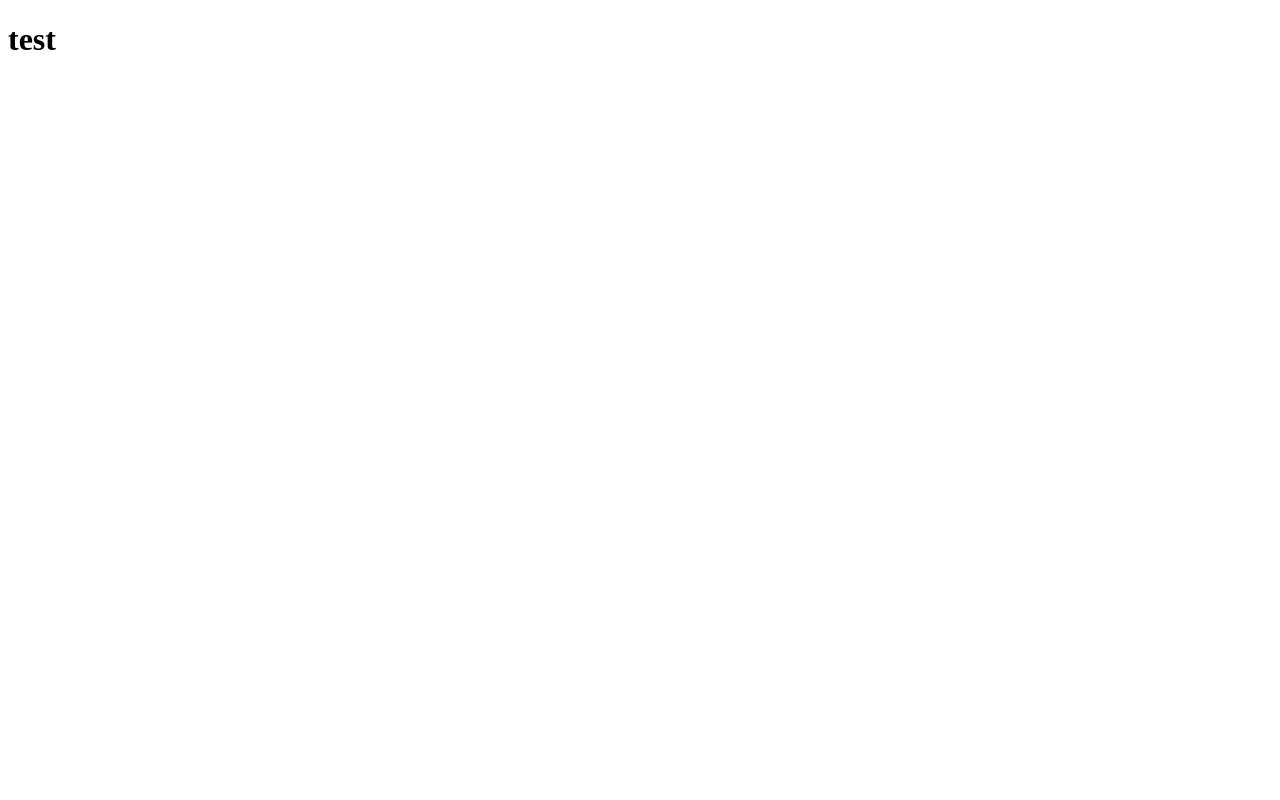
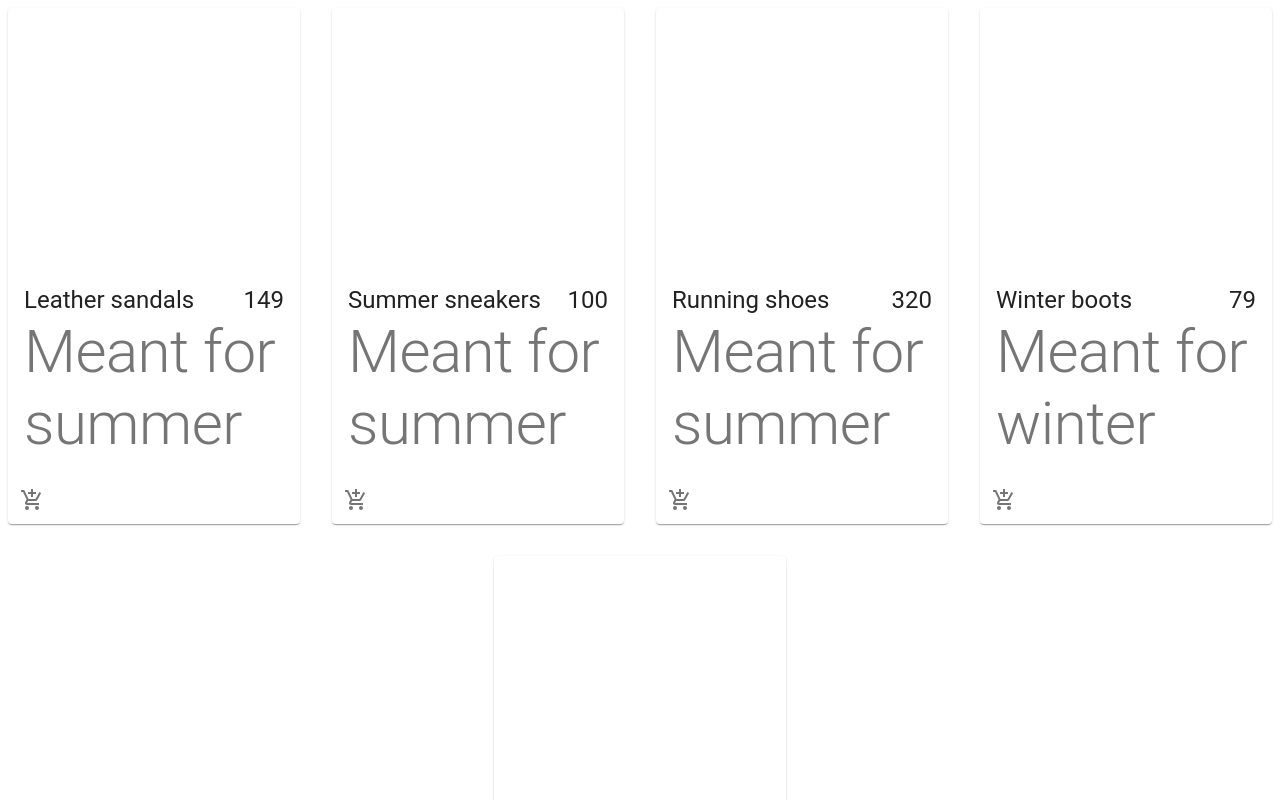
Before and after one commit to gchib00/vogg_eshop, a React (Create React App) app: page / in a window 1280 px wide. Shown: the top 800 px of the page. Built offline with nearby package versions, Linux system fonts and the light colour scheme.

Commit message:
Added cards

```diff
--- a/src/App.js
+++ b/src/App.js
@@ -1,9 +1,10 @@
 import React from 'react'
+import Products from './components/products/Products'
 
 function App() {
     return(
         <div>
-            <h1>test</h1>
+            <Products />
         </div>
     )
 
--- a/src/components/products/Product/Product.jsx
+++ b/src/components/products/Product/Product.jsx
@@ -1,8 +1,11 @@
 import React from 'react'
 import { Card, CardMedia, CardContent, CardActions, Typography, IconButton } from '@material-ui/core'
 import { AddShoppingCart } from '@material-ui/icons'
+import useStyles from './styles'
+
 
 function Product({product}) {
+    const classes = useStyles()
     return(
         <Card className={classes.root}>
             <CardMedia className={classes.media} />
@@ -25,3 +28,5 @@
         </Card>
     )
 }
+
+export default Product
--- /dev/null
+++ b/src/components/products/Product/styles.js
@@ -0,0 +1,18 @@
+import { makeStyles } from '@material-ui/core/styles'
+
+export default makeStyles(() => ({
+    media: {
+      height: 260,
+    },
+    cardContent: {
+      display: 'flex',
+      justifyContent: 'space-between',
+    },
+    cartActions: {
+      justifyContent: 'space-between',
+    },
+    buttons: {
+      display: 'flex',
+      alignItems: 'center',
+    },
+  }));
--- a/src/components/products/Products.jsx
+++ b/src/components/products/Products.jsx
@@ -1,5 +1,6 @@
 import React from 'react'
-import Grid from '@material-ui/core'
+import { Grid } from '@material-ui/core'
+import Product from './Product/Product'
 
 let products = [
     { id: 1, gender: "male", type: "summer", price: 149, name: "Leather sandals" },
@@ -10,6 +11,7 @@
 ]
 
 function Products() {
+    return(
         <main>
             <Grid container justify="center" spacing={4}>
                 {products.map((product) => (
@@ -20,7 +22,7 @@
             </Grid>
 
         </main>
-
+    )
 
 }
 
```
Lines whose indentation alone changed are shown as unchanged.
